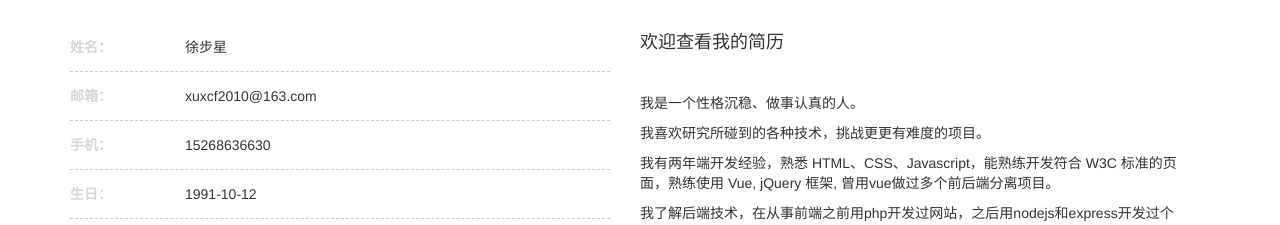
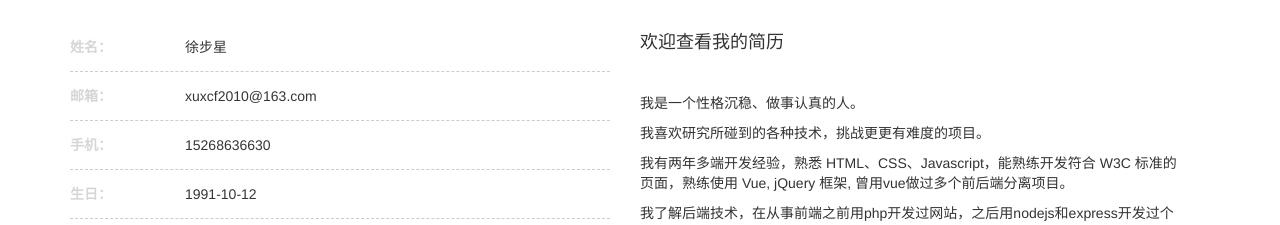
Before and after one commit to ciming/myResume, a website: page app/index.html in a window 1280 px wide. Shown: the part 817-1042 px from the top of the page. Drawn offline with nearby package versions, Linux system fonts and the light colour scheme; files that its build step writes are made by us from their sources; files whose address does not match are found by name.

Commit message:
修改简介

```diff
--- a/app/index.html
+++ b/app/index.html
@@ -104,7 +104,7 @@
           <h4>欢迎查看我的简历</h4>
           <p>我是一个性格沉稳、做事认真的人。</p>
           <p>我喜欢研究所碰到的各种技术，挑战更更有难度的项目。</p>
-          <p>我有两年端开发经验，熟悉 HTML、CSS、Javascript，能熟练开发符合 W3C 标准的页面，熟练使用 Vue, jQuery 框架, 曾用vue做过多个前后端分离项目。</p>
+          <p>我有两年多端开发经验，熟悉 HTML、CSS、Javascript，能熟练开发符合 W3C 标准的页面，熟练使用 Vue, jQuery 框架, 曾用vue做过多个前后端分离项目。</p>
           <p>我了解后端技术，在从事前端之前用php开发过网站，之后用nodejs和express开发过个人博客。</p>
           <p>有 Linux 基础，对服务器端开发有一定了解，能够配合程序员完成相关工作。</p>
           <p>熟悉gulp,webpack等前端构建工具。</p>
```
Also changed, not shown: dist/index.html.
